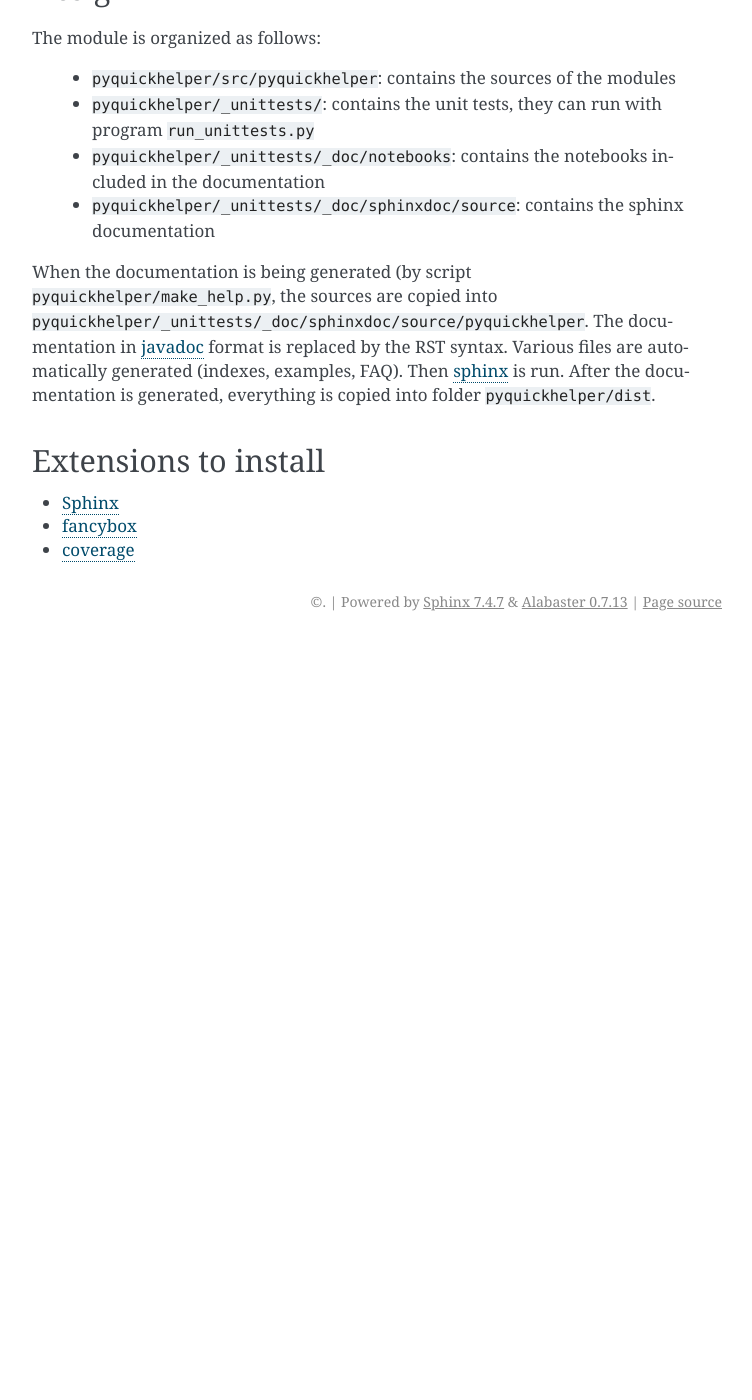
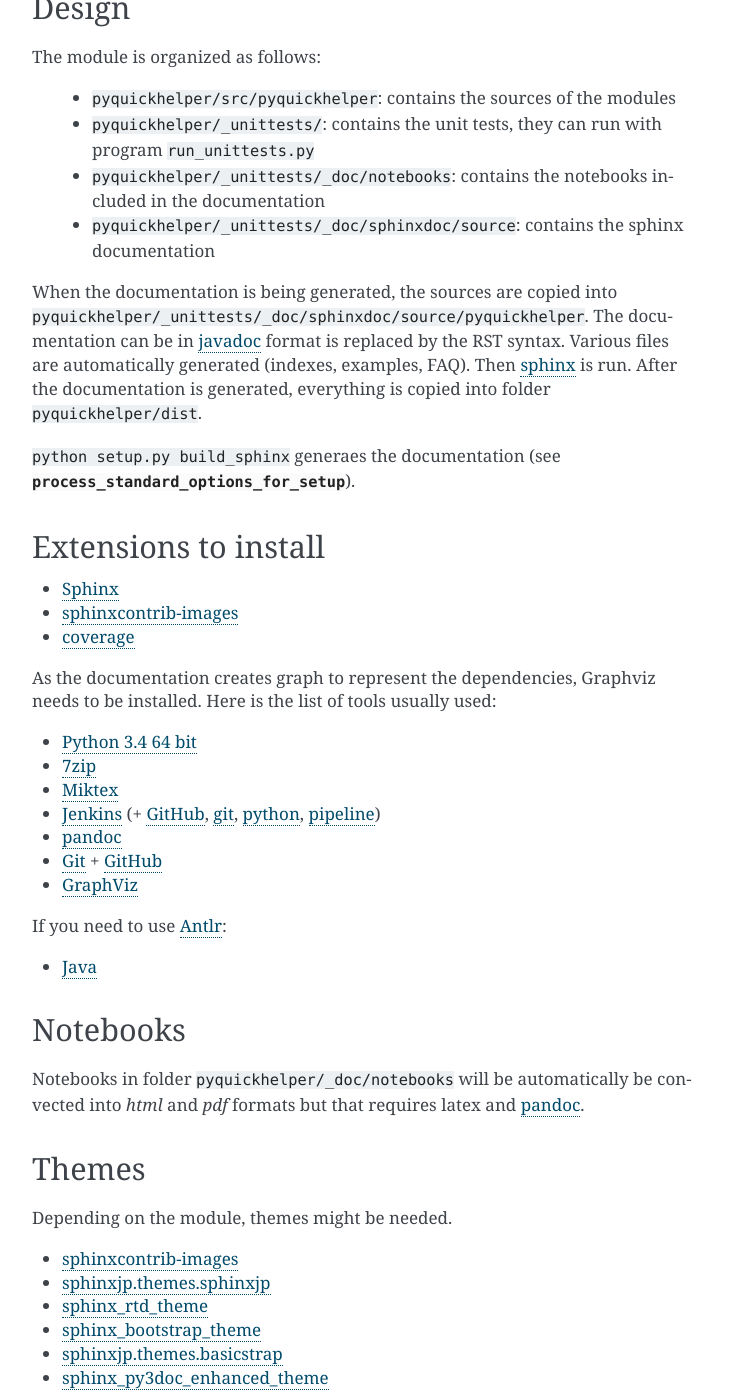
Before and after one commit to sdpython/pyquickhelper, a Sphinx documentation site: the page built from _doc/sphinxdoc/source/generatedoc.rst, in a window 1280 px wide and 1400 px high, scrolled down 894 px. Shown: the whole window, without its empty margins (388-1140 px from the left). Built offline with Sphinx 7.4.7, drawn with Linux system fonts in a browser that asks for light colours; pages that are not in the unit, such as notebooks, are missing from menus; before the commit the page ends 1535 px from its top, so only the background shows below that; some of the changed text lies outside the part shown.

```diff
--- a/README.rst
+++ b/README.rst
@@ -98,7 +98,7 @@
     * **new:** class :class:`MagicCommandParser <pyquickhelper.ipythonhelper.magic_parser.MagicCommandParser>`
     * **fix:** better behavior while running the unit test, add an option to compute the coverage
     * **change:** catch warnings when running the unit tests
-    * **change:** expose the function :func:`process_notebooks <pyquickhelper.helpgen.sphinx_main.process_notebooks>` to convert a notebook into html, pdf, rst, docx formats
+    * **change:** expose the function :func:`process_notebooks <pyquickhelper.helpgen.process_notebooks.process_notebooks>` to convert a notebook into html, pdf, rst, docx formats
     * **add:** add simple statistics while generation the documentation
     * **add:** add function :func:`clone <pyquickhelper.loghelper.repositories.pygit_helper.clone>` and :func:`rebase <pyquickhelper.loghelper.repositories.pygit_helper.rebase>` to clone or pull rebase a git repository
     * **new:** function :func:`set_sphinx_variables <pyquickhelper.helpgen.default_conf.set_sphinx_variables>` to avoid copying the same configuration file over multiple projects
--- a/_doc/sphinxdoc/source/conf.py
+++ b/_doc/sphinxdoc/source/conf.py
@@ -1,3 +1,4 @@
+#-*- coding: utf-8 -*-
 import sys
 import os
 import datetime
--- a/_doc/sphinxdoc/source/generatedoc.rst
+++ b/_doc/sphinxdoc/source/generatedoc.rst
@@ -34,17 +34,59 @@
     * ``pyquickhelper/_unittests/_doc/notebooks``: contains the notebooks included in the documentation
     * ``pyquickhelper/_unittests/_doc/sphinxdoc/source``: contains the sphinx documentation
 
-When the documentation is being generated (by script ``pyquickhelper/make_help.py``,
+When the documentation is being generated,
 the sources are copied into ``pyquickhelper/_unittests/_doc/sphinxdoc/source/pyquickhelper``.
-The documentation in `javadoc <http://en.wikipedia.org/wiki/Javadoc>`_ format is replaced by the RST syntax. Various
+The documentation can be in `javadoc <http://en.wikipedia.org/wiki/Javadoc>`_ format is replaced by the RST syntax. Various
 files are automatically generated (indexes, examples, FAQ).
 Then `sphinx <http://sphinx-doc.org/>`_ is run.
 After the documentation is generated, everything is copied into folder ``pyquickhelper/dist``.
+
+``python setup.py build_sphinx`` generaes the documentation
+(see :func:`process_standard_options_for_setup <pyquickhelper.pycode.setup_helper.process_standard_options_for_setup>`).
 
 
 Extensions to install
 +++++++++++++++++++++
 
 * `Sphinx <http://sphinx-doc.org/>`_
-* `fancybox <http://spinus.github.io/sphinxcontrib-fancybox/>`_
+* `sphinxcontrib-images <http://pythonhosted.org//sphinxcontrib-images/>`_
 * `coverage <http://nedbatchelder.com/code/coverage/>`_
+
+As the documentation creates graph to represent the dependencies,
+Graphviz needs to be installed. Here is the list of tools usually used:
+
+* `Python 3.4 64 bit <https://www.python.org/downloads/>`_
+* `7zip <http://www.7-zip.org/>`_
+* `Miktex <http://miktex.org/>`_
+* `Jenkins <https://jenkins-ci.org/>`_ (+ `GitHub <https://wiki.jenkins-ci.org/display/JENKINS/GitHub+Plugin>`_,
+  `git <https://wiki.jenkins-ci.org/display/JENKINS/Git+Plugin>`_,
+  `python <https://wiki.jenkins-ci.org/display/JENKINS/Python+Plugin>`_,
+  `pipeline <https://wiki.jenkins-ci.org/display/JENKINS/Build+Pipeline+Plugin>`_)
+* `pandoc <http://pandoc.org/>`_
+* `Git <http://git-scm.com/>`_ + `GitHub <https://github.com/>`_
+* `GraphViz <http://www.graphviz.org/>`_
+
+If you need to use `Antlr <http://www.antlr.org/>`_:
+
+* `Java <http://www.java.com/fr/download/>`_
+
+
+
+Notebooks
++++++++++
+
+Notebooks in folder ``pyquickhelper/_doc/notebooks`` will be automatically
+be convected into *html* and *pdf* formats but that requires
+latex and `pandoc <http://pandoc.org/>`_.
+
+Themes
+++++++
+
+Depending on the module, themes might be needed.
+
+* `sphinxcontrib-images <http://pythonhosted.org//sphinxcontrib-images/>`_
+* `sphinxjp.themes.sphinxjp <https://pypi.python.org/pypi/sphinxjp.themes.sphinxjp>`_
+* `sphinx_rtd_theme <https://github.com/snide/sphinx_rtd_theme>`_
+* `sphinx_bootstrap_theme <http://ryan-roemer.github.io/sphinx-bootstrap-theme/>`_
+* `sphinxjp.themes.basicstrap <https://pythonhosted.org/sphinxjp.themes.basicstrap/>`_
+* `sphinx_py3doc_enhanced_theme <https://pypi.python.org/pypi/sphinx_py3doc_enhanced_theme>`_
--- a/_doc/sphinxdoc/source/index.rst
+++ b/_doc/sphinxdoc/source/index.rst
@@ -35,7 +35,7 @@
     * help generation including notebook conversion (see :func:`generate_help_sphinx <pyquickhelper.helpgen.sphinx_main.generate_help_sphinx>`)
     * folder synchronization (see :func:`pyquickhelper.synchronize_folder <pyquickhelper.filehelper.synchelper.synchronize_folder>`)
     * logging (see :func:`fLOG <pyquickhelper.loghelper.flog.fLOG>`)
-    * help running unit tests (see :func:`main <pyquickhelper.unittests.utils_tests.main>`)
+    * help running unit tests (see :func:`main_wrapper_tests <pyquickhelper.pycode.utils_tests.main_wrapper_tests>`)
     * simple server to server sphinx documentation (see :func:`run_doc_server <pyquickhelper.serverdoc.documentation_server.run_doc_server>`)
     * function to create and delete jobs on `Jenkins <https://jenkins-ci.org/>`_, see :class:`JenkinsExt <pyquickhelper.jenkinshelper.jenkins_server.JenkinsExt>`
     * :class:`MagicCommandParser <pyquickhelper.ipythonhelper.magic_parser.MagicCommandParser>`,
```
Also changed, not shown: _doc/sphinxdoc/source/blog/2015/2015-04-23_diffview.rst (added, +16 -0 lines), _doc/sphinxdoc/source/generatesetup.rst (+7 -3 lines), _doc/sphinxdoc/source/installation.rst (+5 -4 lines), _doc/sphinxdoc/source/blog/2015/diffview.png (added), 3 other files.
